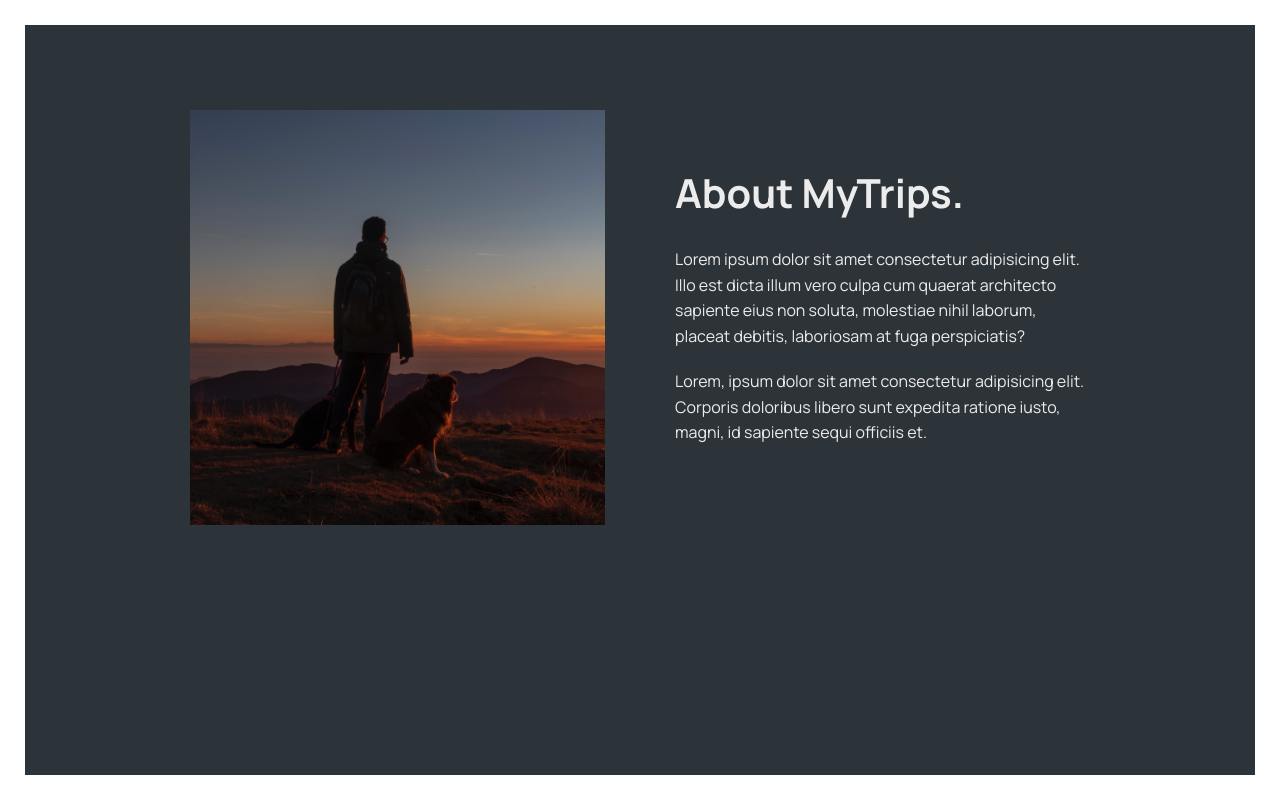
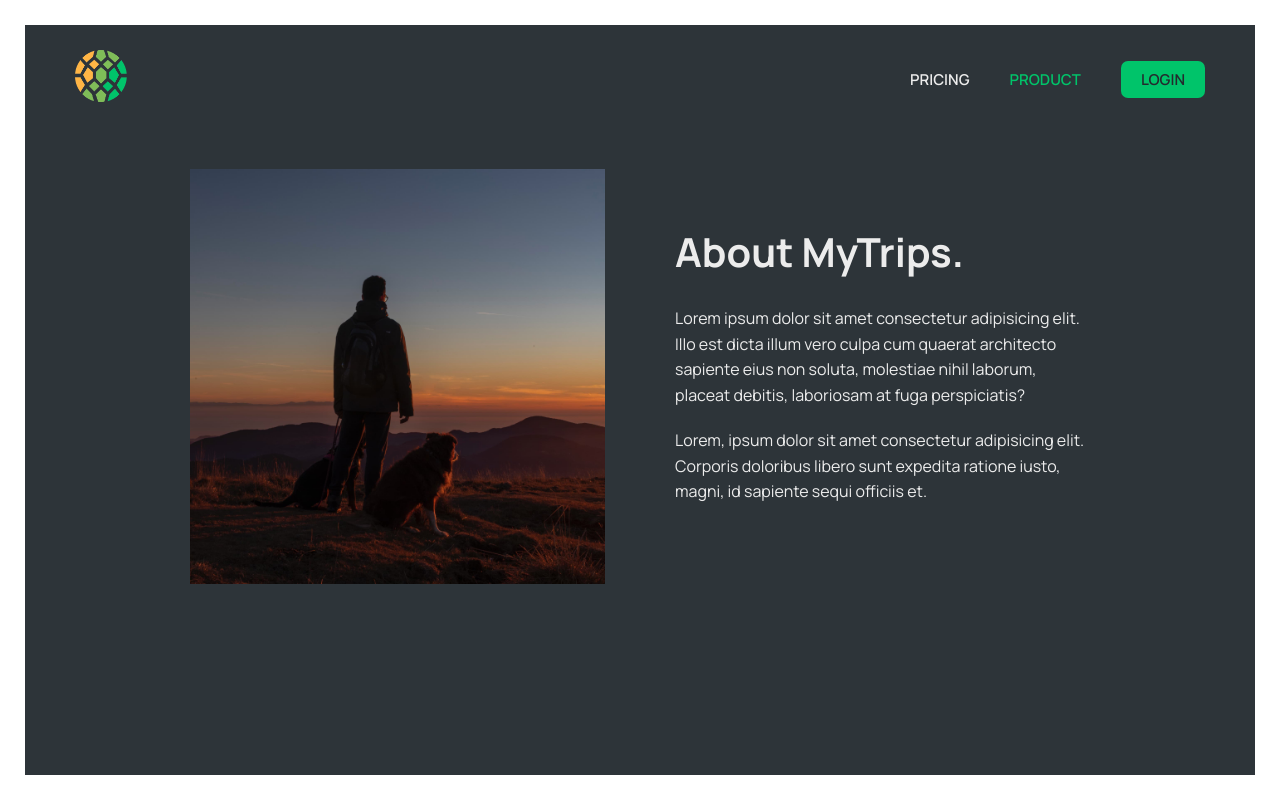
Before and after one commit to pinkipie11/My-Trips, a React (Vite) app: page /product in a window 1280 px wide. Built offline with nearby package versions, Linux system fonts and the light colour scheme.

Commit message:
Building pages & logo

```diff
--- a/src/App.jsx
+++ b/src/App.jsx
@@ -1,6 +1,7 @@
 import { BrowserRouter, Routes, Route } from "react-router-dom";
 import Product from "./pages/Product";
 import Pricing from "./pages/Pricing";
+import Login from "./pages/Login";
 import Homepage from "./pages/Homepage";
 import AppLayout from "./pages/AppLayout";
 import PageNotFound from "./pages/PageNotFound";
@@ -12,6 +13,7 @@ function App() {
         <Route path="/" element={<Homepage />} />
         <Route path="product" element={<Product />} />
         <Route path="pricing" element={<Pricing />} />
+        <Route path="login" element={<Login />} />
         <Route path="app" element={<AppLayout />} />
         <Route path="*" element={<PageNotFound />} />
       </Routes>
--- a/src/components/AppNav.module.css
+++ b/src/components/AppNav.module.css
@@ -1,3 +1,28 @@
 .nav {
-  background-color: rebeccapurple;
+  margin-top: 3rem;
+  margin-bottom: 2rem;
 }
+
+.nav ul {
+  list-style: none;
+  display: flex;
+  background-color: var(--color-dark--2);
+  border-radius: 7px;
+}
+
+.nav a:link,
+.nav a:visited {
+  display: block;
+  color: inherit;
+  text-decoration: none;
+  text-transform: uppercase;
+  font-size: 1.2rem;
+  font-weight: 700;
+  padding: 0.5rem 2rem;
+  border-radius: 5px;
+}
+
+/* CSS Modules feature */
+.nav a:global(.active) {
+  background-color: var(--color-dark--0);
+}
--- /dev/null
+++ b/src/components/Logo.jsx
@@ -0,0 +1,12 @@
+import { Link } from "react-router-dom";
+import styles from "./Logo.module.css";
+
+function Logo() {
+  return (
+    <Link to="/">
+      <img src="/logo.png" alt="WorldWise logo" className={styles.logo} />
+    </Link>
+  );
+}
+
+export default Logo;
--- /dev/null
+++ b/src/components/Logo.module.css
@@ -0,0 +1,3 @@
+.logo {
+  height: 5.2rem;
+}
--- a/src/components/PageNav.jsx
+++ b/src/components/PageNav.jsx
@@ -1,18 +1,23 @@
 import { NavLink } from "react-router-dom";
+import Logo from "./Logo";
 import styles from "./PageNav.module.css";
 
 function PageNav() {
   return (
     <nav className={styles.nav}>
+      <Logo />
+
       <ul>
-        <li>
-          <NavLink to="/">Home</NavLink>
-        </li>
         <li>
           <NavLink to="/pricing">Pricing</NavLink>
         </li>
         <li>
           <NavLink to="/product">Product</NavLink>
+        </li>
+        <li>
+          <NavLink to="/login" className={styles.ctaLink}>
+            Login
+          </NavLink>
         </li>
       </ul>
     </nav>
--- a/src/components/PageNav.module.css
+++ b/src/components/PageNav.module.css
@@ -1,8 +1,34 @@
 .nav {
-  background-color: orangered;
+  display: flex;
+  align-items: center;
+  justify-content: space-between;
 }
+
 .nav ul {
+  list-style: none;
   display: flex;
-  justify-content: space-between;
-  list-style: none;
+  align-items: center;
+  gap: 4rem;
 }
+
+.nav a:link,
+.nav a:visited {
+  text-decoration: none;
+  color: var(--color-light--2);
+  text-transform: uppercase;
+  font-size: 1.5rem;
+  font-weight: 600;
+}
+
+/* CSS Modules feature */
+.nav a:global(.active) {
+  color: var(--color-brand--2);
+}
+
+a.ctaLink:link,
+a.ctaLink:visited {
+  background-color: var(--color-brand--2);
+  color: var(--color-dark--0);
+  padding: 0.8rem 2rem;
+  border-radius: 7px;
+}
--- a/src/pages/Homepage.jsx
+++ b/src/pages/Homepage.jsx
@@ -1,8 +1,11 @@
+import { Link } from "react-router-dom";
 import styles from "./Homepage.module.css";
-
+import PageNav from "../components/PageNav";
 export default function Homepage() {
   return (
     <main className={styles.homepage}>
+      <PageNav />
+
       <section>
         <h1>
           You travel the world.
@@ -14,6 +17,9 @@ export default function Homepage() {
           of. Never forget your wonderful experiences, and show your friends how
           you have wandered the world.
         </h2>
+        <Link to="/app" className="cta">
+          Start tracking now
+        </Link>
       </section>
     </main>
   );
--- a/src/pages/Login.jsx
+++ b/src/pages/Login.jsx
@@ -1,4 +1,6 @@
+import { useState } from "react";
 import styles from "./Login.module.css";
+import PageNav from "../components/PageNav";
 
 export default function Login() {
   // PRE-FILL FOR DEV PURPOSES
@@ -7,6 +9,8 @@ export default function Login() {
 
   return (
     <main className={styles.login}>
+      <PageNav />
+
       <form className={styles.form}>
         <div className={styles.row}>
           <label htmlFor="email">Email address</label>
--- a/src/pages/Pricing.jsx
+++ b/src/pages/Pricing.jsx
@@ -1,9 +1,12 @@
 // Uses the same styles as Product
+import PageNav from "../components/PageNav";
 import styles from "./Product.module.css";
 
 export default function Product() {
   return (
     <main className={styles.product}>
+      <PageNav />
+
       <section>
         <div>
           <h2>
--- a/src/pages/Product.jsx
+++ b/src/pages/Product.jsx
@@ -1,8 +1,10 @@
+import PageNav from "../components/PageNav";
 import styles from "./Product.module.css";
 
 export default function Product() {
   return (
     <main className={styles.product}>
+      <PageNav />
       <section>
         <img
           src="img-1.jpg"
```
Also changed, not shown: public/bg.jpg (added), public/logo.png.
